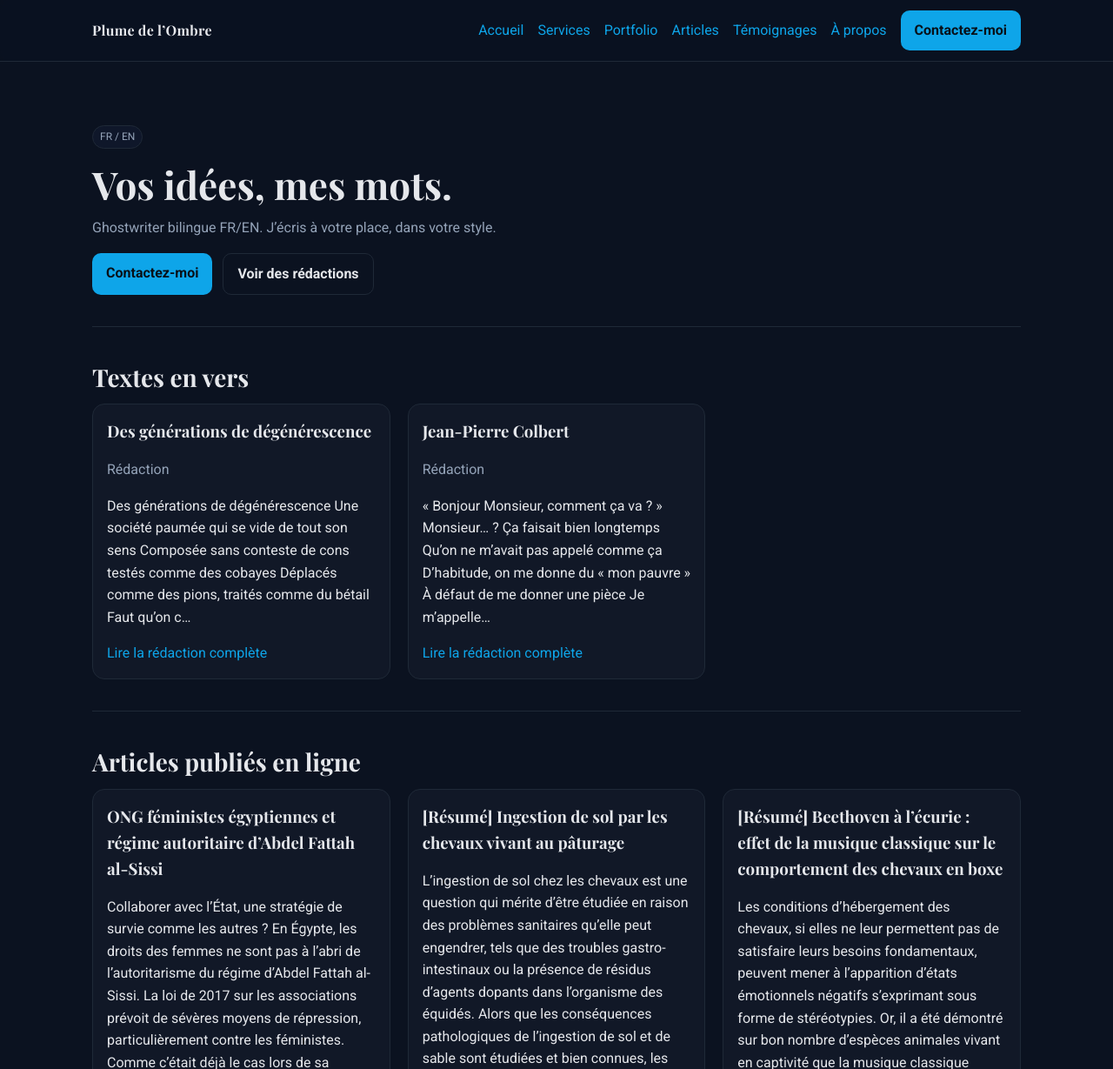
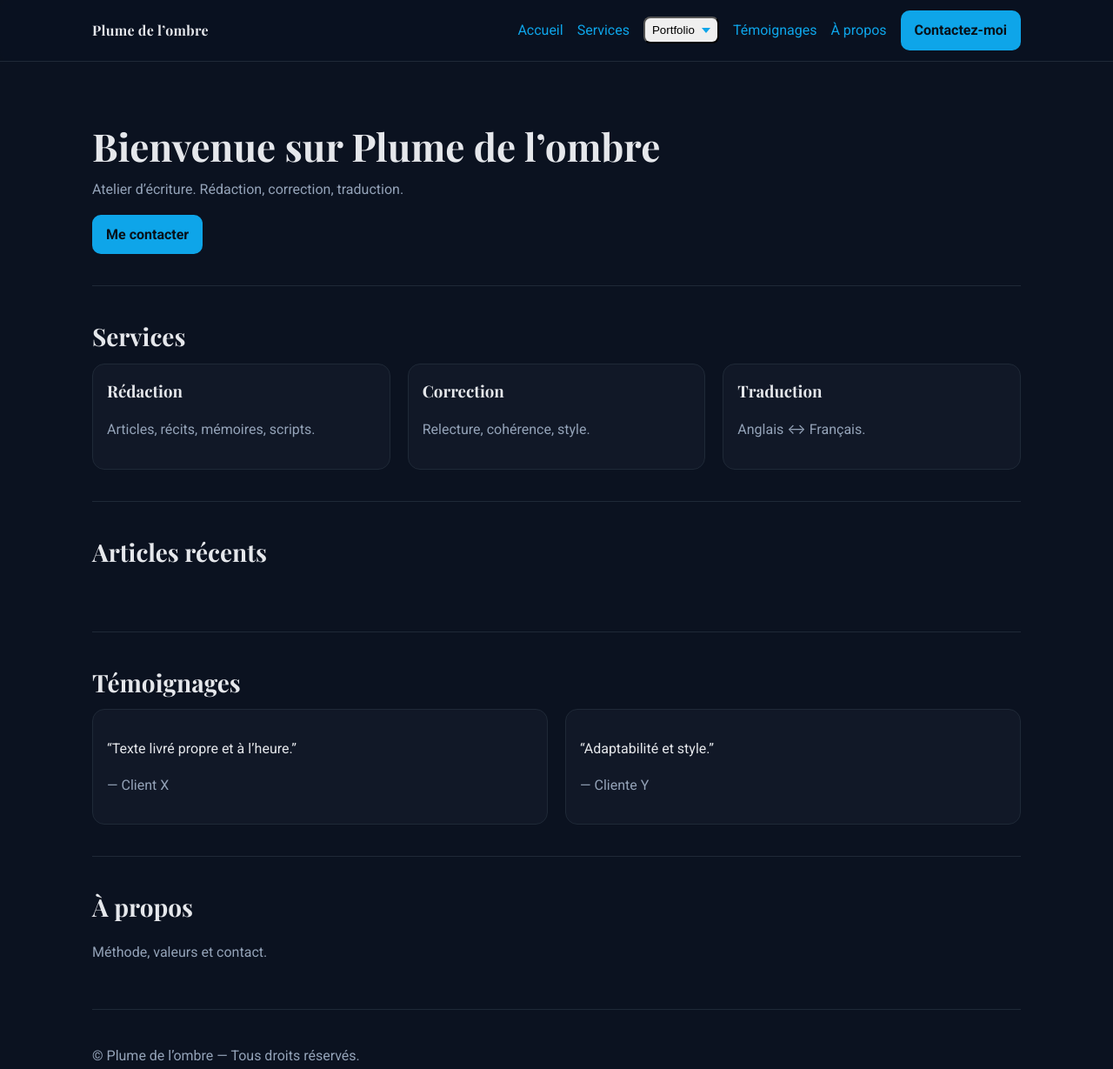
Before and after one commit to Dwakoz/plumedelombre, an Eleventy site: page index.njk in a window 1280 px wide. Shown: the top 1229 px of the page at 87% size. Built offline with nearby package versions, Linux system fonts and the light colour scheme; Eleventy itself is replaced by a stand-in of ours; files that its build step writes are made by us from their sources.

Commit message:
Update index.njk

```diff
--- a/index.njk
+++ b/index.njk
@@ -1,55 +1,119 @@
----
-layout: base.njk
-title: Accueil — Plume de l’Ombre
----
+<!DOCTYPE html>
+<html lang="fr">
+<head>
+  <meta charset="UTF-8">
+  <title>Plume de l’ombre</title>
+  <meta name="viewport" content="width=device-width, initial-scale=1.0">
+  <meta name="description" content="Plume de l’ombre — Atelier d’écriture. Rédaction, correction, traduction.">
+  <link rel="stylesheet" href="/styles.css">
+</head>
+<body>
 
-<section class="hero" aria-labelledby="hero-title">
-  <p class="badge">FR / EN</p>
-  <h1 id="hero-title">Vos idées, mes mots.</h1>
-  <p>Ghostwriter bilingue FR/EN. J’écris à votre place, dans votre style.</p>
-  <div style="display:flex;gap:12px;margin-top:10px">
-    <a class="btn" href="/contact.html" aria-label="Contacter Plume de l’Ombre pour discuter d’un projet">Contactez-moi</a>
-    <a class="btn ghost" href="/portfolio.html" aria-label="Voir toutes mes rédactions">Voir des rédactions</a>
+<header>
+  <div class="wrap">
+    <nav>
+      <div class="brand">Plume de l’ombre</div>
+      <div class="menu">
+        <a href="/">Accueil</a>
+        <a href="#services">Services</a>
+
+        <!-- Portfolio devient un menu déroulant -->
+        <div class="dropdown" id="dd-portfolio">
+          <button class="dropdown-toggle" aria-haspopup="true" aria-expanded="false" aria-controls="menu-portfolio" type="button">
+            Portfolio <span class="arrow" aria-hidden="true"></span>
+          </button>
+          <div class="dropdown-menu" id="menu-portfolio" role="menu">
+            <a href="/portfolio" role="menuitem">Rédaction</a>
+            <a href="/articles" role="menuitem">Articles</a>
+          </div>
+        </div>
+
+        <!-- Lien Articles supprimé du niveau principal -->
+        <!-- <a href="/articles">Articles</a> -->
+
+        <a href="#temoignages">Témoignages</a>
+        <a href="#apropos">À propos</a>
+        <a href="/contact" class="btn">Contactez-moi</a>
+      </div>
+    </nav>
   </div>
-</section>
+</header>
 
-<section id="portfolio" aria-labelledby="redac-title">
-  <h2 id="redac-title">Textes en vers</h2>
-  <div class="grid cols-3" role="list" id="redactions-dyn">
-  {% for item in collections.redactions | reverse %}
-    {% if loop.index0 < 6 %}
-      <article class="card" role="listitem">
-        <h3>{{ item.data.title }}</h3>
-        <p class="muted">Rédaction</p>
-        <p>{{ item.templateContent | excerpt }}</p>
-        <a href="{{ item.url }}" aria-label="Lire la rédaction complète : {{ item.data.title }}">Lire la rédaction complète</a>
-      </article>
-    {% endif %}
-  {% endfor %}
-  {% if (collections.redactions | length) == 0 %}
-    <p class="muted">Aucune rédaction publiée pour le moment.</p>
-  {% endif %}
+<main class="wrap">
+
+  <section class="hero">
+    <h1>Bienvenue sur Plume de l’ombre</h1>
+    <p class="muted">Atelier d’écriture. Rédaction, correction, traduction.</p>
+    <a href="/contact" class="btn">Me contacter</a>
+  </section>
+
+  <section id="services">
+    <h2>Services</h2>
+    <div class="grid cols-3">
+      <div class="card">
+        <h3>Rédaction</h3>
+        <p class="muted">Articles, récits, mémoires, scripts.</p>
+      </div>
+      <div class="card">
+        <h3>Correction</h3>
+        <p class="muted">Relecture, cohérence, style.</p>
+      </div>
+      <div class="card">
+        <h3>Traduction</h3>
+        <p class="muted">Anglais ↔ Français.</p>
+      </div>
+    </div>
+  </section>
+
+  <section id="articles">
+    <h2>Articles récents</h2>
+    <ul class="list">
+      {% for post in collections.post | reverse | slice(0,5) %}
+        <li class="card">
+          <h3><a href="{{ post.url }}">{{ post.data.title }}</a></h3>
+          {% if post.date %}
+            <p class="muted">
+              <time datetime="{{ post.date | htmlDate }}">{{ post.date | readableDate }}</time>
+            </p>
+          {% endif %}
+          {% if post.data.description %}<p>{{ post.data.description }}</p>{% endif %}
+        </li>
+      {% endfor %}
+    </ul>
+  </section>
+
+  <section id="temoignages">
+    <h2>Témoignages</h2>
+    <div class="grid cols-2">
+      <div class="card"><p>“Texte livré propre et à l’heure.”</p><p class="muted">— Client X</p></div>
+      <div class="card"><p>“Adaptabilité et style.”</p><p class="muted">— Cliente Y</p></div>
+    </div>
+  </section>
+
+  <section id="apropos">
+    <h2>À propos</h2>
+    <p class="muted">Méthode, valeurs et contact.</p>
+  </section>
+
+</main>
+
+<footer>
+  <div class="wrap">
+    <p>© Plume de l’ombre — Tous droits réservés.</p>
   </div>
-</section>
+</footer>
 
-<section id="articles" aria-labelledby="art-title">
-  <h2 id="art-title">Articles publiés en ligne</h2>
-  <div class="grid cols-3" role="list">
-  {% for article in collections.articles | reverse %}
-    {% if loop.index0 < 6 %}
-      <article class="card" role="listitem">
-        <h3>{{ article.data.title }}</h3>
-        <p class="muted">{{ article.data.publisher or '' }}</p>
-        <p>{{ article.data.excerpt or '' }}</p>
-        <p>
-          <a class="btn ghost" href="{{ article.data.url }}" target="_blank" rel="noopener"
-             aria-label="Lire l’article externe : {{ article.data.title }}">Lire</a>
-        </p>
-      </article>
-    {% endif %}
-  {% endfor %}
-  {% if (collections.articles | length) == 0 %}
-    <p class="muted">Aucun article référencé pour le moment.</p>
-  {% endif %}
-  </div>
-</section>
+<script>
+(function(){
+  const dd=document.getElementById('dd-portfolio'); if(!dd) return;
+  const btn=dd.querySelector('.dropdown-toggle'), menu=dd.querySelector('.dropdown-menu');
+  const close=()=>{dd.classList.remove('open');btn.setAttribute('aria-expanded','false');};
+  btn.addEventListener('click',e=>{e.preventDefault();dd.classList.toggle('open');btn.setAttribute('aria-expanded',dd.classList.contains('open')?'true':'false');});
+  document.addEventListener('click',e=>{if(!dd.contains(e.target)) close();});
+  document.addEventListener('keydown',e=>{if(e.key==='Escape') close();});
+  menu.addEventListener('click',e=>{if(e.target.tagName==='A') close();});
+})();
+</script>
+
+</body>
+</html>
```
